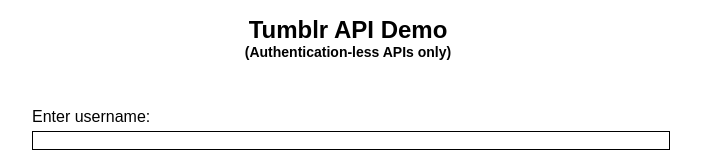
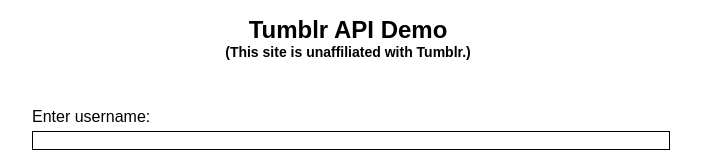
Before and after one commit to s53g4z/s53g4z.github.io, a plain HTML site: page tumblrapi.html in a window 1280 px wide. Shown: the top 153 px of the page, without its empty margins (292-993 px from the left). Drawn offline with Linux system fonts and the light colour scheme.

Commit message:
Add tumblr api demo disclaimer.

```diff
--- a/tumblrapi.html
+++ b/tumblrapi.html
@@ -9,7 +9,7 @@
 	</head>
 <body>
 	<h1>Tumblr API Demo</h1>
-	<h2>(Authentication-less APIs only)</h2>
+	<h2>(This site is unaffiliated with Tumblr.)</h2>
 	<br>
 	<br>
 	<div>
```
